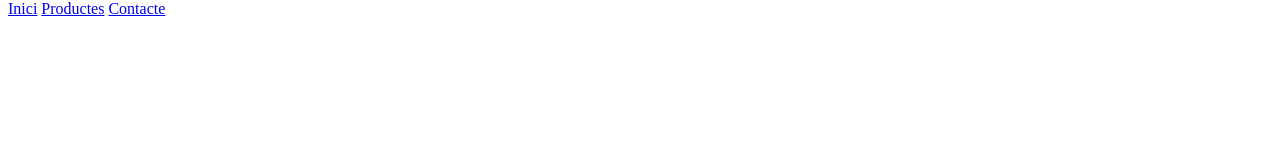
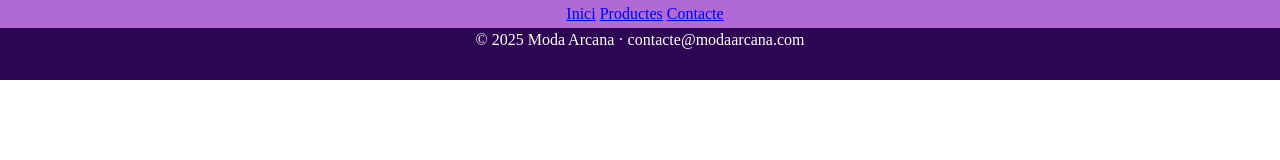
Before and after one commit to AnjieC/DAM1M04-Exercici002, a plain HTML site: page index.html in a window 1280 px wide. Drawn offline with Linux system fonts and the light colour scheme.

Commit message:
menu y pie de pagina

```diff
--- a/global.css
+++ b/global.css
@@ -1,5 +1,22 @@
+body{
+    margin: 0;
+}
+
 #menufix{
     position: fixed;
     top: 0;
+    left: 0;
+    text-align: center;
+    padding: 5px;
     width: 100%;
+    background-color: rgb(177, 105, 211);
 }
+
+footer{
+    top: 0;
+    left: 0;
+    text-align: center;
+    padding: 15px;
+    color: white;
+    background-color: rgb(45, 5, 83);
+}
--- a/index.html
+++ b/index.html
@@ -11,5 +11,11 @@
             <a href="./productes.html">Productes</a>
             <a href="./contacte.html">Contacte</a>
         </div>
+        <div id="contenidodepagina">
+
+        </div>
+        <footer>
+            <p>© 2025 Moda Arcana · contacte@modaarcana.com</p>
+        </footer>
     </body>
 </html>
```
